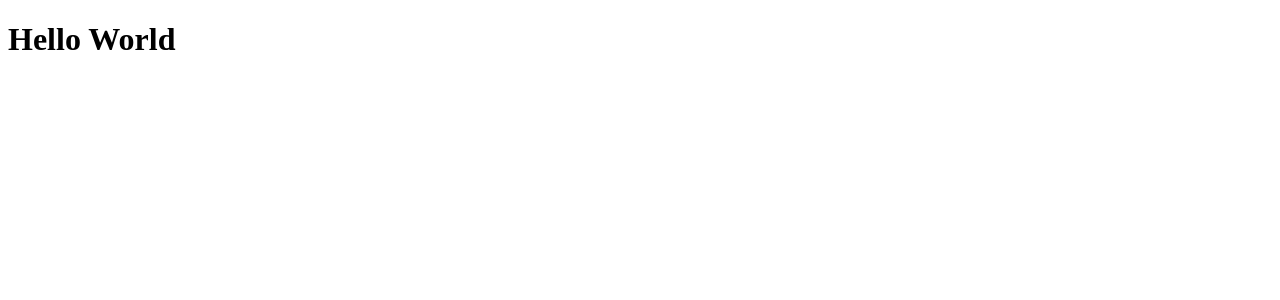
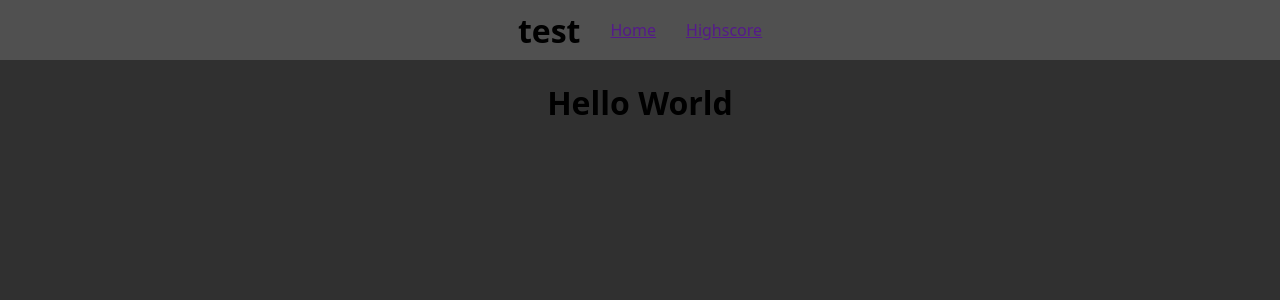
Before and after one commit to Miningmark/2048_react_at_next-js, a Next.js app: page / in a window 1280 px wide. Shown: the top 300 px of the page. Built offline with nearby package versions, Linux system fonts and the light colour scheme.

Commit message:
add layout component

```diff
--- /dev/null
+++ b/src/components/Layout.js
@@ -0,0 +1,39 @@
+import styled from "styled-components";
+import Link from "next/link";
+import Head from "next/head.js";
+
+const StyledHeader = styled.header`
+  position: sticky;
+  top: 0;
+  background-color: #505050;
+  display: flex;
+  flex-direction: row;
+  justify-content: center;
+  align-items: center;
+  gap: 30px;
+  height: 60px;
+`;
+
+const StyledMain = styled.main`
+  display: flex;
+  flex-direction: row;
+  justify-content: center;
+  background-color: #303030;
+  height: calc(100vh - 60px);
+`;
+
+export default function Layout({ children }) {
+  return (
+    <>
+      <Head>
+        <title>2048 React </title>
+      </Head>
+      <StyledHeader>
+        <h1>test</h1>
+        <Link href={""}>Home</Link>
+        <Link href={""}>Highscore</Link>
+      </StyledHeader>
+      <StyledMain>{children}</StyledMain>
+    </>
+  );
+}
--- a/src/pages/_app.js
+++ b/src/pages/_app.js
@@ -1,5 +1,6 @@
 import GlobalStyle from "../styles/styles.js";
 import { SWRConfig } from "swr";
+import Layout from "@/components/Layout.js";
 
 export default function App({ Component, pageProps }) {
   return (
@@ -15,7 +16,10 @@ export default function App({ Component, pageProps }) {
           },
         }}
       >
-        <Component {...pageProps} />
+        <Layout>
+          <GlobalStyle />
+          <Component {...pageProps} />
+        </Layout>
       </SWRConfig>
     </>
   );
```
